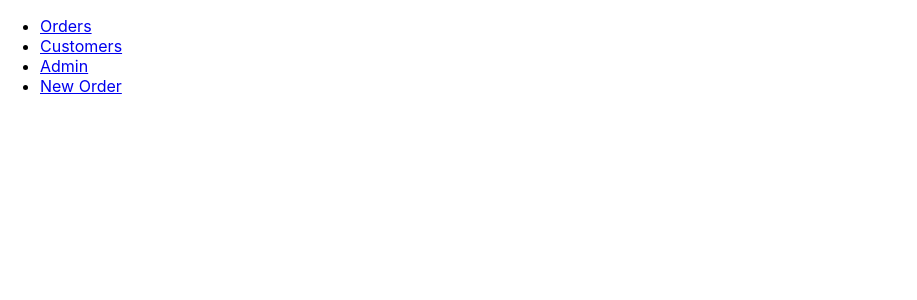
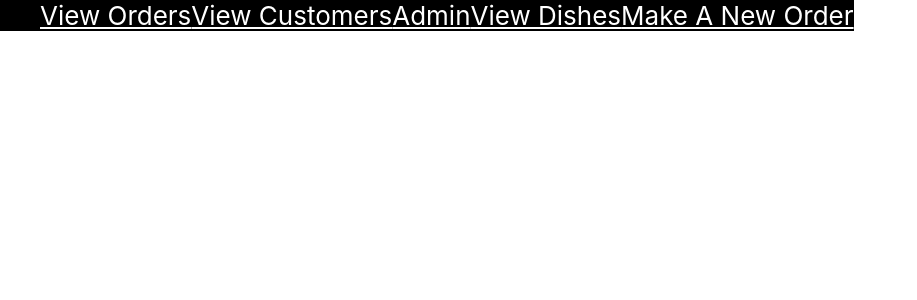
Before and after one commit to atbeesley/cari_front_end, a React (Create React App) app: page / in a window 1280 px wide. Shown: the top 300 px of the page, without its empty margins (0-917 px from the left). Built offline with nearby package versions, Linux system fonts and the light colour scheme.

Commit message:
css begun

```diff
--- a/src/App.css
+++ b/src/App.css
@@ -2,21 +2,11 @@
   text-align: center;
 }
 
-.App-logo {
-  height: 40vmin;
-  pointer-events: none;
-}
 
-@media (prefers-reduced-motion: no-preference) {
-  .App-logo {
-    animation: App-logo-spin infinite 20s linear;
-  }
-}
-
-.App-header {
-  background-color: #282c34;
-  min-height: 100vh;
-  display: flex;
+  header * {
+  background-color: black;
+  max-height: 5%;
+  display: inline;
   flex-direction: column;
   align-items: center;
   justify-content: center;
@@ -27,12 +17,3 @@
 .App-link {
   color: #61dafb;
 }
-
-@keyframes App-logo-spin {
-  from {
-    transform: rotate(0deg);
-  }
-  to {
-    transform: rotate(360deg);
-  }
-}
--- a/src/NavBar.js
+++ b/src/NavBar.js
@@ -3,19 +3,22 @@ import { Link } from "react-router-dom"
 
 const NavBar = (props) => {
   return (
-    <header>
+    <header className="header">
       <ul>
         <li className="navLink">
-          <a href="/orders">Orders</a>
+          <a href="/orders">View Orders</a>
         </li>
         <li className="navLink">
-          <a href="/customers">Customers</a>
+          <a href="/customers">View Customers</a>
         </li>
         <li className="navLink">
           <a href="/admin">Admin</a>
         </li>
         <li className="navLink">
-          <a href="/orders/new">New Order</a>
+        <a href='/dishes'>View Dishes</a>
+        </li>
+        <li className="navLink">
+          <a href="/orders/new">Make A New Order</a>
         </li>
       </ul>
     </header>
```
